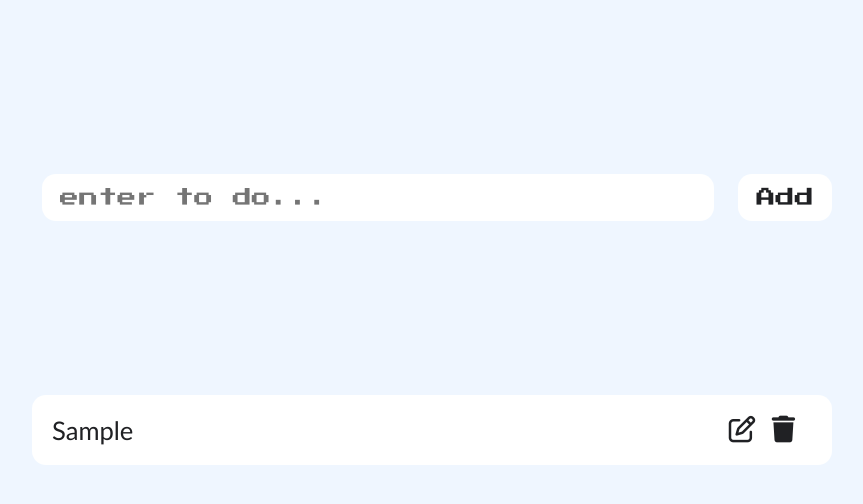
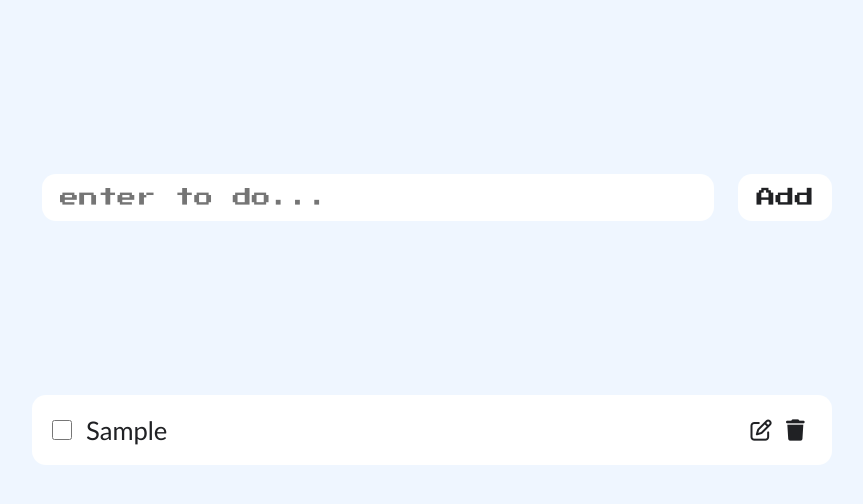
Before and after one commit to kanshul98/react-todolist, a React (Vite) app: page / in a window 1280 px wide. Both pictures are taken after typing "Sample" into the empty fields and a click on the button "Add". Shown: the top 504 px of the page, without its empty margins (208-1071 px from the left). Built offline with nearby package versions, Linux system fonts and the light colour scheme.

Commit message:
adding a checkbox to todo items

```diff
--- a/src/App.jsx
+++ b/src/App.jsx
@@ -12,7 +12,7 @@ function App() {
   }
 
   function handleAddTodos(newTodoItem){
-    const newTodoList = [...todos, newTodoItem]
+    const newTodoList = [...todos, { text: newTodoItem, checked: false }]
     persistData(newTodoList)
     setTodos(newTodoList);
   }
@@ -21,6 +21,18 @@ function App() {
     const newTodoList = todos.filter((todo, toDoIndex) => {
       return toDoIndex !== index
     }) // return when the selected to-do item's index is NOT equal to the index recieved
+    persistData(newTodoList)
+    setTodos(newTodoList)
+  }
+
+  function handleCheckDeleteTodos(index){
+    const toggledTodoList = todos.map((todo, toDoIndex) => {
+      if(toDoIndex === index) {
+        return {...todo, checked: !todo.checked}
+      }
+      return todo
+    })
+    const newTodoList = toggledTodoList.filter((todo, toDoIndex) => toDoIndex !== index)
     persistData(newTodoList)
     setTodos(newTodoList)
   }
@@ -59,6 +71,7 @@ function App() {
 
         <TodoList handleDeleteTodos={handleDeleteTodos}
                   handleEditTodos={handleEditTodos}
+                  handleCheckDeleteTodos={handleCheckDeleteTodos}
                   todos={todos}/>
       </>
   )
--- a/src/components/TodoCard.jsx
+++ b/src/components/TodoCard.jsx
@@ -2,12 +2,17 @@ import React from "react"
 
 function TodoCard(props){
 
-    const {children, handleDeleteTodos, handleEditTodos, index} = props; // Delete function is prop drilled from App > TodoList > TodoCard
+    const {children, handleDeleteTodos, handleEditTodos, handleCheckDeleteTodos, index, checked = false} = props; // Delete function is prop drilled from App > TodoList > TodoCard
 
     return(
+
+        <div>
             <li className="todoItem">
+                <input className="check-box" type="checkbox"
+                       checked={checked}
+                       onChange={() => {handleCheckDeleteTodos(index)}}/>
                 {children} {/* {children} is a special BUILT-IN prop */}
-                <div className="actionsContainer">
+                <div className="actionsContainer"> {/* div container contains the two buttons inside list item */}
                     <button onClick={() => {
                         handleEditTodos(index)
                     }}>
@@ -22,6 +27,7 @@ function TodoCard(props){
 
                 </div>
             </li>
+        </div>
     )
 }
 
--- a/src/components/TodoList.jsx
+++ b/src/components/TodoList.jsx
@@ -13,7 +13,7 @@ function TodoList(props){
             {todos.map((todo, todoIndex) => {
                 return(
                     <TodoCard {...props} key={todoIndex} index={todoIndex}>
-                        <p>{todo}</p> {/* this is going to be the children component in TodoCard */}
+                        <p>{todo.text}</p> {/* this is going to be the children component in TodoCard */}
                     </TodoCard> // We are {...props} prop drilling here + adding index as another prop
                 )
             })}
--- a/src/index.css
+++ b/src/index.css
@@ -121,6 +121,12 @@ p {
 }
 
 i {
-  transform: scale(2);
-  padding-right: 15px;
+  transform: scale(1.6);
+  padding-right: 8px;
 }
+
+.check-box{
+  width: 20px;
+  height: 30px;
+  cursor: pointer;
+}
```
